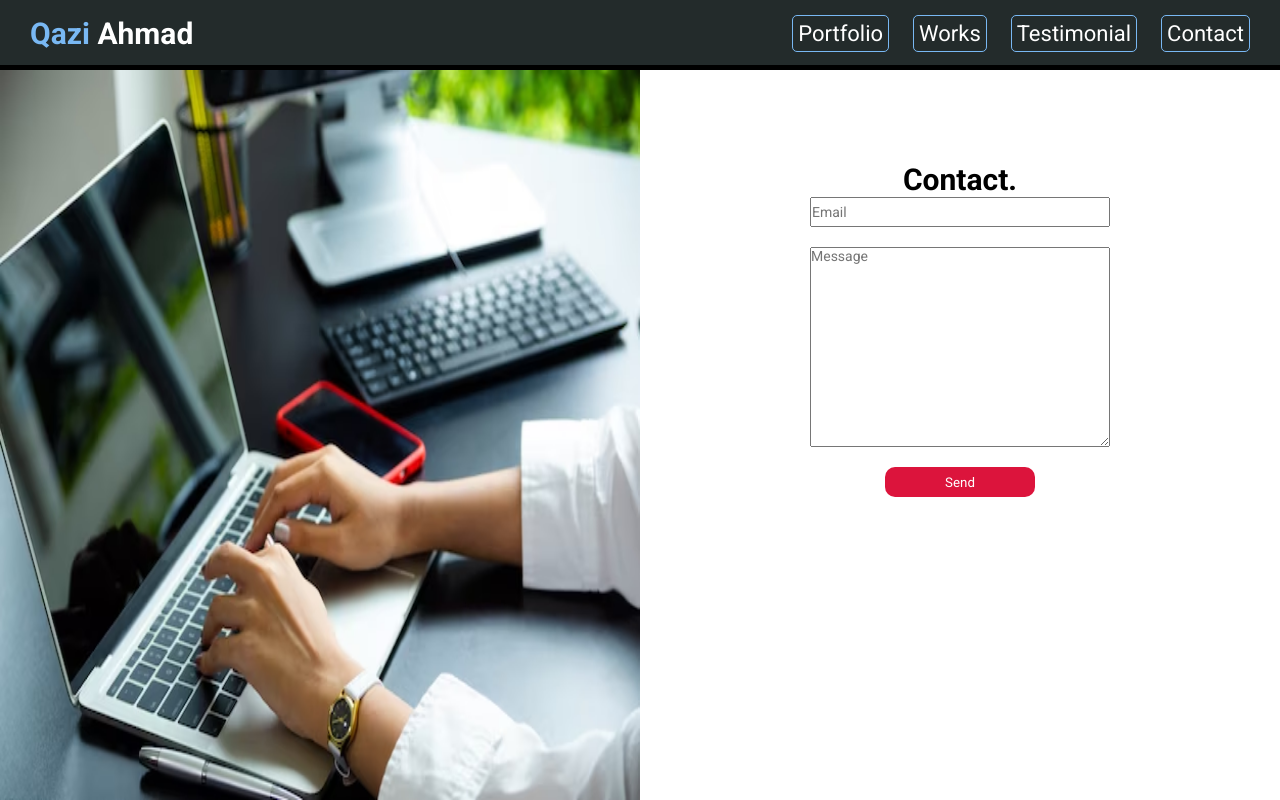
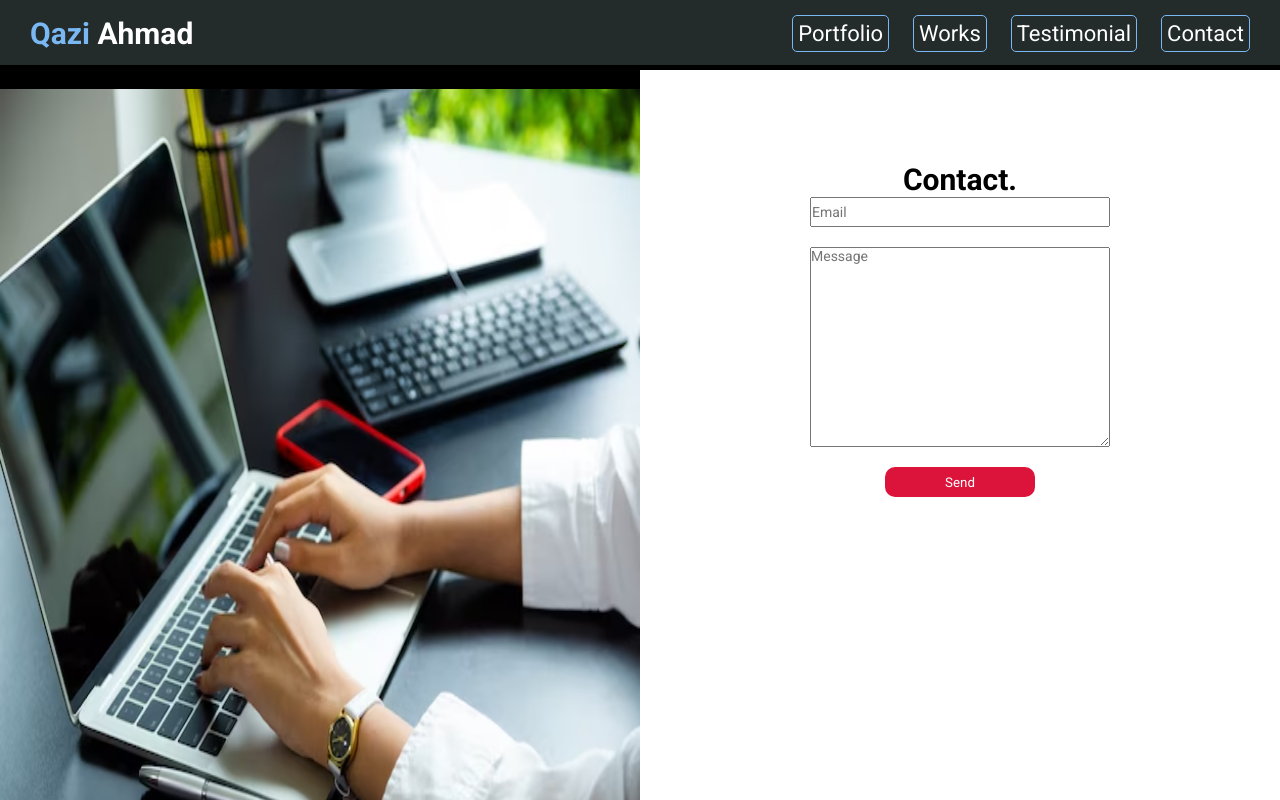
Before and after one commit to QaziAhmad77/myPortfolio, a React (Vite) app: page /contact in a window 1280 px wide. Built offline with nearby package versions, Linux system fonts and the light colour scheme.

Commit message:
Update Contact.jsx

```diff
--- a/src/components/Contact/Contact.jsx
+++ b/src/components/Contact/Contact.jsx
@@ -2,14 +2,15 @@ import { useState } from 'react';
 import './Contact.scss';
 
 const Contact = () => {
-  const [message,setMessage] = useState(false)
+  const [message, setMessage] = useState(false);
   const handleSubmit = (e) => {
     e.preventDefault();
-    setMessage(true)
+    setMessage(true);
   };
   return (
     <div className="contact" id="conatct">
       <div className="left">
+        Picture
         <img src="src/Images/laptop1.avif" alt="" />
       </div>
       <div className="right">
```
